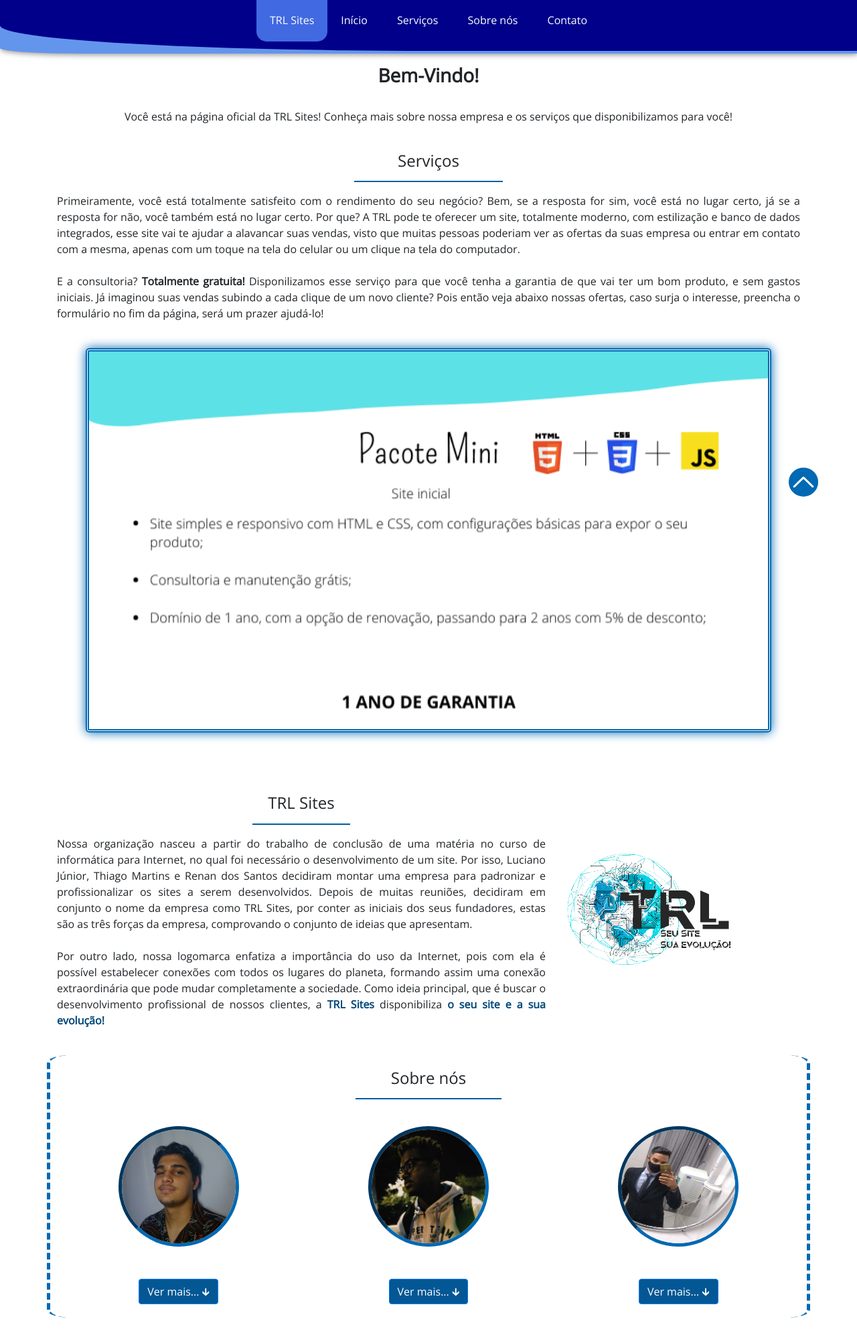
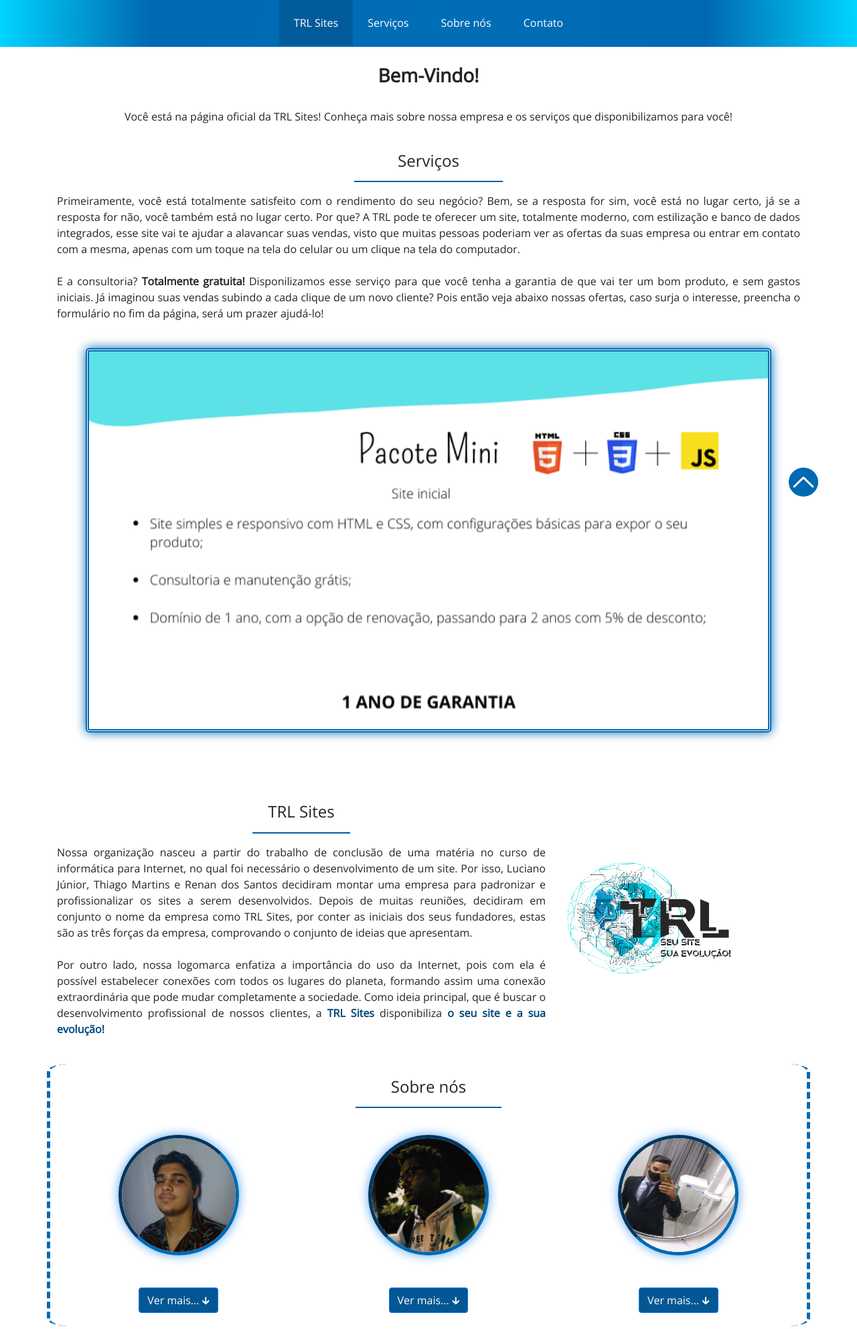
Before and after one commit to Renan397/Site-All-in-One-TRL-, a PHP site: page / in a window 1280 px wide. Shown: the top 1985 px of the page at 67% size. Run offline with PHP 8.4, Linux system fonts and the light colour scheme.

Commit message:
Menu e imgs

```diff
--- a/assets/css/home.css
+++ b/assets/css/home.css
@@ -80,6 +80,7 @@
     margin-left: auto;
     margin-right: auto;
     border: 5px inset #0069b3;
+    box-shadow: 0 0 1em #57a8f3;
 }
 
 #back-to-top {
--- a/views/ctt_home.php
+++ b/views/ctt_home.php
@@ -5,8 +5,8 @@
     <input type="text" name="name" required="required" placeholder="Digite aqui o seu nome.." id="campo_nome" onfocus="clicou_campo_nome()" onblur="nao_clicou_campo_nome()" class="form-control">
   </div>
   <div class="col-md-6">
-    <label class="form-label">Email:</label>
-    <input type="email" name="email" required="required" placeholder="Digite aqui o seu email..." id="campo_email" onfocus="clicou_campo_email()" onblur="nao_clicou_campo_email()" class="form-control">
+    <label class="form-label">Telefone ou Email:</label>
+    <input type="email" name="email" required="required" placeholder="Digite aqui o seu telefone ou email..." id="campo_email" onfocus="clicou_campo_email()" onblur="nao_clicou_campo_email()" class="form-control">
   </div><br><br><br><br>
   <div class="col-md-6">
     <label class="form-label">Mensagem:</label>
--- a/views/footer_home.php
+++ b/views/footer_home.php
@@ -156,7 +156,7 @@
         </div>
     </div>
     <div class="footer-copyright">
-        <p>© 2021 Copyright - TRL Sites</p>
+        <p>© 2021 Copyright - TRL Sites <img style="height: 25px; width: 25px;" src="assets/img/brazil_footer.png"></p>
     </div>
 </footer>
 
--- a/views/home.php
+++ b/views/home.php
@@ -90,7 +90,7 @@
 </script>
 <br>
 
-<div id="sobre_redirect" style="height: 67px;"></div>
+<div id="sobre_redirect" style="height: 80px;"></div>
 <div class="container" id="historia">
   <div class="row">
     <div class="col" id="txt_historia_div"><h4 class="titulos">TRL Sites</h4><hr class="linha_txt">
--- a/views/menu_home.php
+++ b/views/menu_home.php
@@ -2,12 +2,10 @@
 <div id="menu-content">
         <ul>
             <li>
-                <a href="#" id="trl_menu">
+                <a href="#top" id="trl_menu">
                     TRL Sites
                 </a>
             </li>
-
-            <li><a class="divs_redirect" href="#top">Início</a></li>
 
             <li><a class="divs_redirect" href="#carouselExampleControls">Serviços</a></li>
 
@@ -27,24 +25,19 @@
             font-family: 'Open Sans', sans-serif;
         }
 
-    #menu-h {
+        #menu-h{
             position: fixed;
-        background-color: cornflowerblue;
-        height: 80px;
+            background: radial-gradient(circle, rgba(0,112,184,1) 0%, rgba(0,212,255,1) 0%, rgba(0,110,182,1) 0%, rgba(0,105,179,1) 65%, rgba(0,212,255,1) 100%);;
+            height: 70px;
             width: 100%;
-        border-bottom-left-radius: 10%;
-        box-shadow: 1px 1px 10px gray;
             z-index: 3;
         }
-
         #menu-content {
             display: flex;
             flex-direction: row;
             justify-content: center;
             align-items: center;
-        border-bottom-left-radius: 50%;
-        background-color: darkblue;
-        height: 95%;
+            border-bottom-left-radius: 10%;
         }
 
         #menu-h ul {
@@ -59,21 +52,18 @@
 
         #menu-h ul li a {
             color: #FFF;
-        padding: 20px;
+            padding: 22px;
             display: inline-block;
             text-decoration: none;
             transition: background .4s;
-        border-radius: 0px 0px 15px 15px;
         }
 
         .divs_redirect:hover {
-        background-color: royalblue;
-        border-radius: 0px 0px 15px 15px;
+            background-color: rgb(24, 139, 233);
         }
 
         #menu-h ul li:first-child {
             float: left;
-        background-color: royalblue;
-        border-radius: 0px 0px 15px 15px;
+            background-color: #025c9c;
         }
     </style>
```
Also changed, not shown: assets/img/brazil_footer.png (added). Lines whose indentation alone changed are shown as unchanged.
